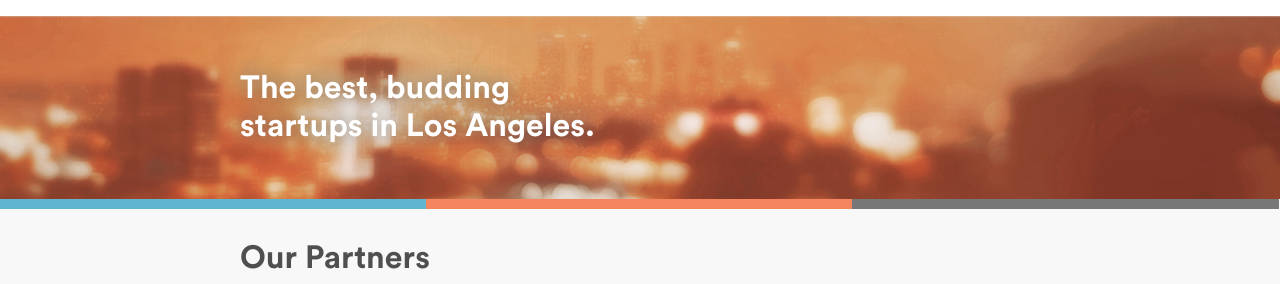
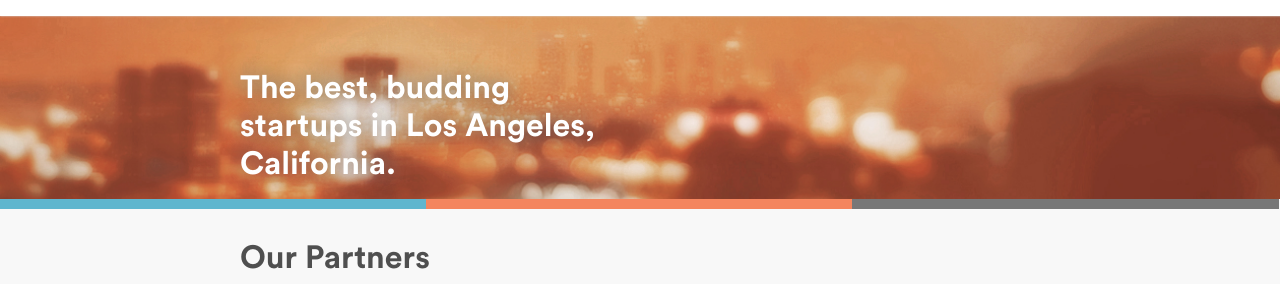
Before and after one commit to gosparksc/techla-fellows, a plain HTML site: page partners.html in a window 1280 px wide. Shown: the part 61-345 px from the top of the page. Drawn offline with nearby package versions, Linux system fonts and the light colour scheme.

Commit message:
changed one wird

```diff
--- a/partners.html
+++ b/partners.html
@@ -19,7 +19,7 @@
       </nav>
         <div class="header orange">
           <div class="content">
-            <h1>The best, budding startups in Los Angeles.</h1>
+            <h1>The best, budding startups in Los Angeles, California.</h1>
           </div>
         </div>
         <div class="bar"><div class="bluep"></div><div class="orangep"></div><div class="grayp"></div></div>
```
